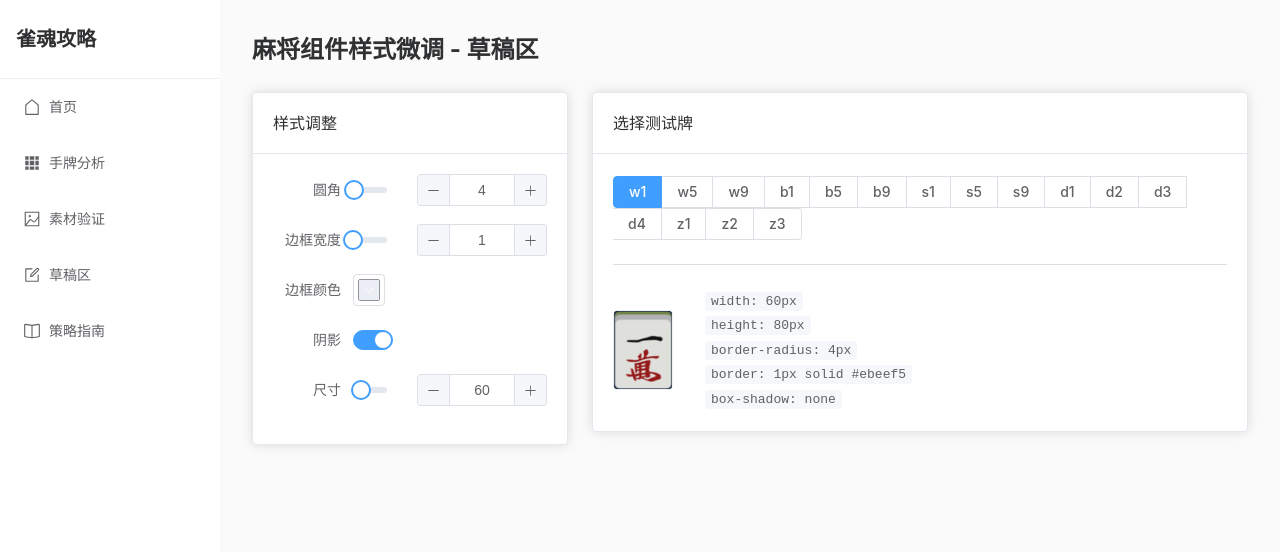
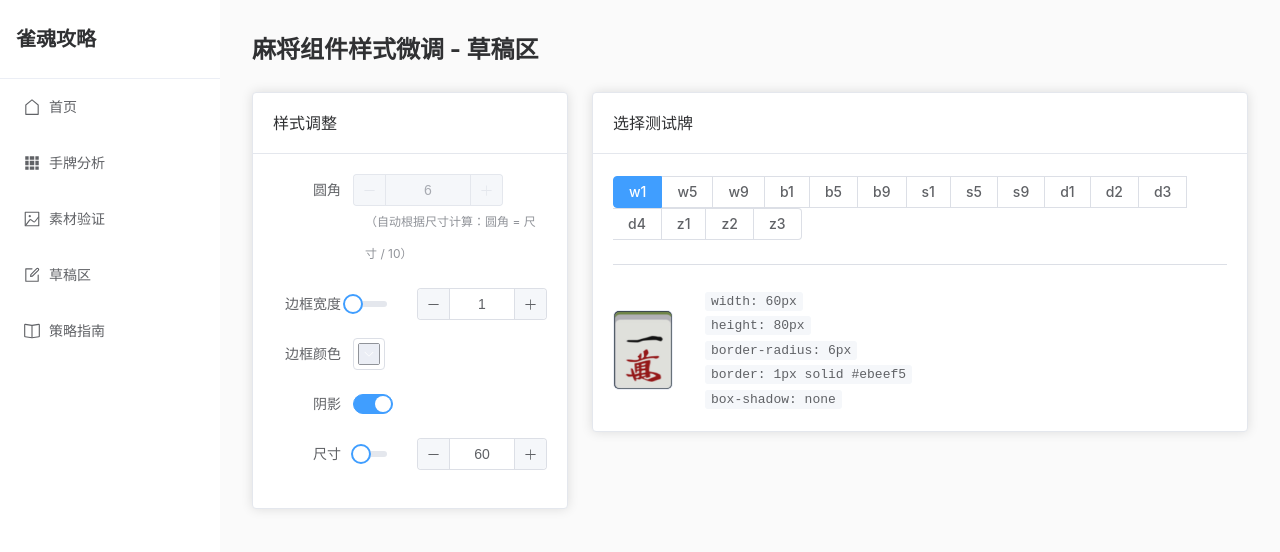
Before and after one commit to ThymeD/learnMajSoul, a Vue app: page /draft/tile-test in a window 1280 px wide. Shown: the top 552 px of the page. Built offline with nearby package versions, Linux system fonts and the light colour scheme.

Commit message:
实现尺寸圆角自动映射：圆角=尺寸/10

```diff
--- a/src/views/draft/TileTestView.vue
+++ b/src/views/draft/TileTestView.vue
@@ -1,7 +1,7 @@
 <script setup lang="ts">
-import { ref } from 'vue'
+import { ref, computed } from 'vue'
 
-const borderRadius = ref(4)
+const borderRadius = computed(() => Math.round(tileWidth.value / 10))
 const borderWidth = ref(1)
 const borderColor = ref('#ebeef5')
 const shadow = ref('')
@@ -33,7 +33,8 @@ const updateShadow = () => {
         <el-card header="样式调整">
           <el-form label-width="80px">
             <el-form-item label="圆角">
-              <el-slider v-model="borderRadius" :min="0" :max="200" show-input />
+              <el-input-number v-model="borderRadius" :min="0" :max="200" disabled />
+              <span style="margin-left: 12px; color: #909399; font-size: 12px;">（自动根据尺寸计算：圆角 = 尺寸 / 10）</span>
             </el-form-item>
             <el-form-item label="边框宽度">
               <el-slider v-model="borderWidth" :min="0" :max="200" show-input />
```
